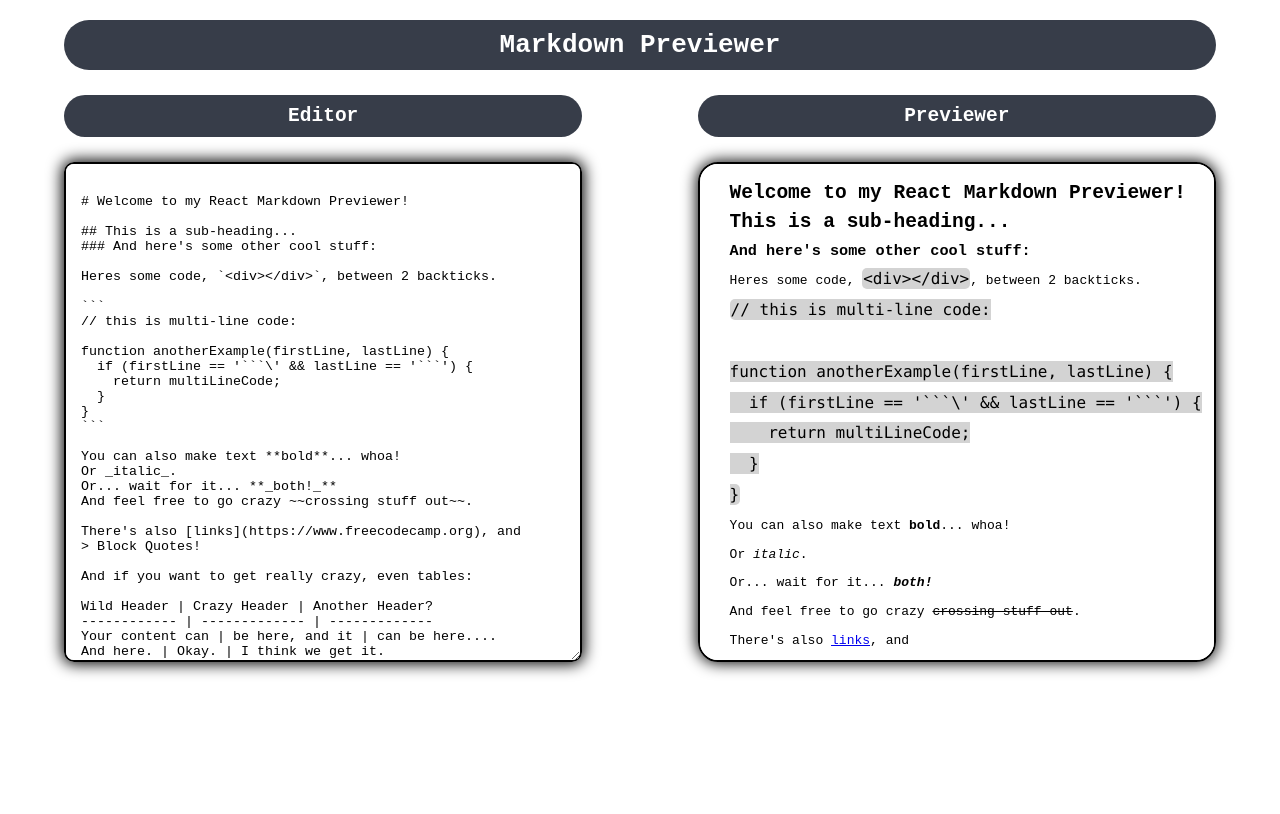
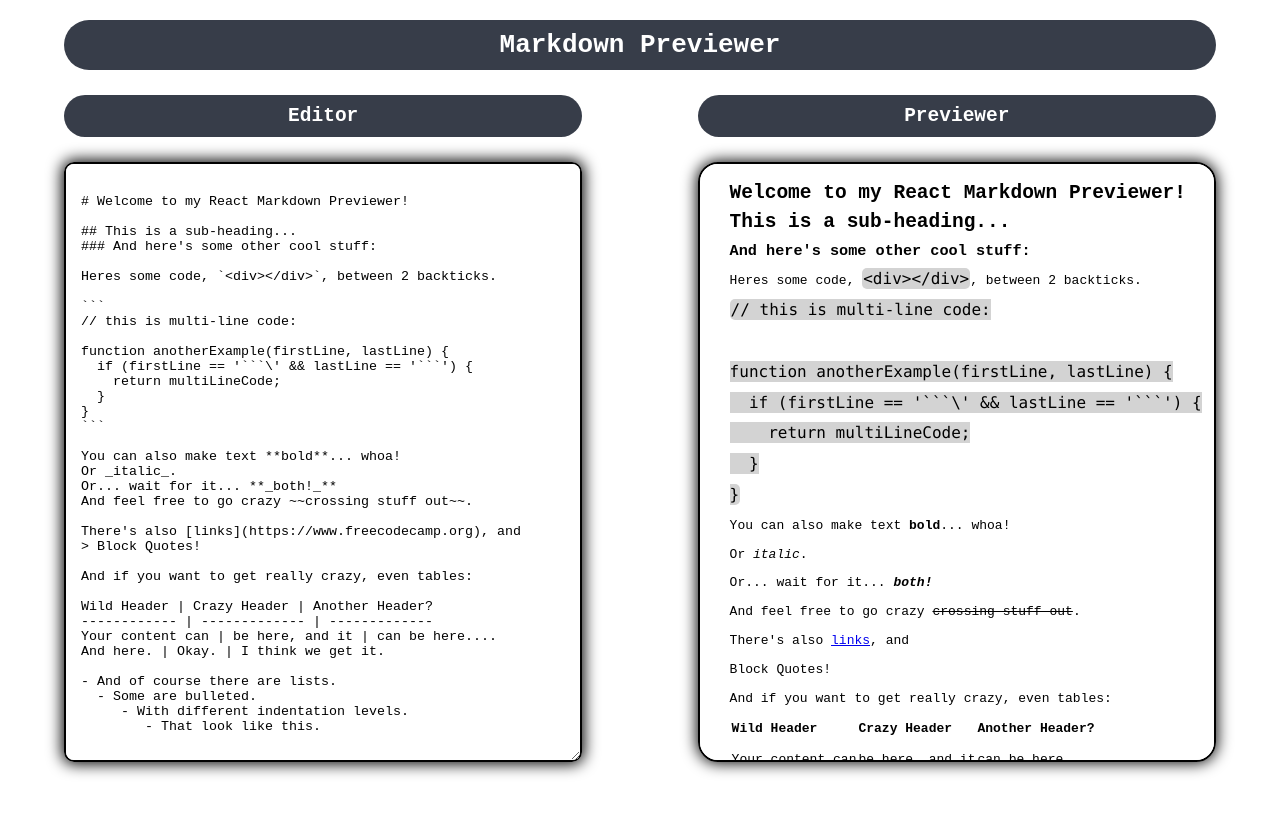
Before and after one commit to Antonio-Riccelli/react-markdown-previewer, a React (Create React App) app: page / in a window 1280 px wide. Shown: the top 814 px of the page. Built offline with nearby package versions, Linux system fonts and the light colour scheme.

Commit message:
adjusted elements height

```diff
--- a/src/App.css
+++ b/src/App.css
@@ -7,6 +7,7 @@
   flex-direction: column;
   font-family: monospace;
   margin-top: 20px;
+  height: 100vh;
 }
 
 #title, #editor-title, #previewer-title {
--- a/src/Components/Editor/index.css
+++ b/src/Components/Editor/index.css
@@ -1,7 +1,7 @@
 #editor-wrapper {
     width: 45%;
     border-radius: 20px;
-    height: 500px;
+    height: 600px;
     margin-top: 25px;
 }
 
@@ -12,7 +12,7 @@
     padding-left: 15px;
     padding-top: 15px;
     box-shadow: 0px 0px 15px 2px #000;
-    height: 500px;
+    height: 600px;
     border: 2px solid black;
     overflow:scroll;
 }
--- a/src/Components/Previewer/index.css
+++ b/src/Components/Previewer/index.css
@@ -1,7 +1,7 @@
 #preview-wrapper {
     width: 45%;
     border-radius: 20px;
-    height: 500px;
+    height: 600px;
     margin-top: 25px;
 }
 
@@ -15,7 +15,7 @@
     padding-left: 30px;
     padding-top: 15px;
     background-color: #FFF;
-    height: 500px;
+    height: 600px;
   overflow:scroll;
   line-height: 1.8rem;
 }
```
